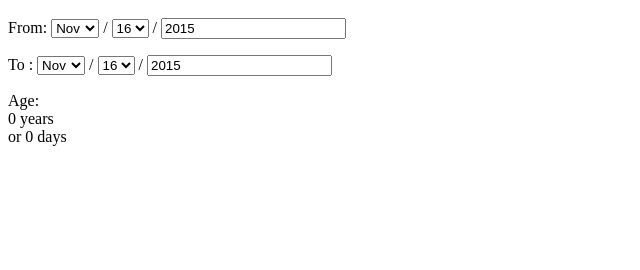
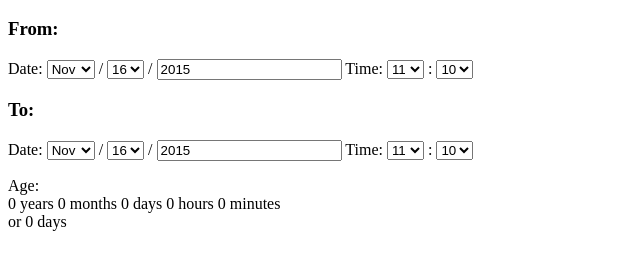
Before and after one commit to alistermada/age-calculator, a plain HTML site: page index.html in a window 1280 px wide. Shown: the part 48-318 px from the top of the page, without its empty margins (0-640 px from the left). Drawn offline with nearby package versions, Linux system fonts and the light colour scheme.

Commit message:
added hours and minutes

```diff
--- a/age-calculator.js
+++ b/age-calculator.js
@@ -4,12 +4,8 @@ angular
 		$scope.getDaysInMonth = function(month, year) {
 			var monthIndex = $scope.months.indexOf(month);
 			var daysInMonth = $scope.daysEachMonth[monthIndex];
-			var days = [];
+			var days = $scope.getListOfNumbers(1, daysInMonth);
 			var leapYear = false;
-
-			for (var i = 1; i <= daysInMonth; i++) {
-				days.push(i);
-			}
 
 			if (month === "Feb" && $scope.isLeapYear(year)) {
 				days.push(29);
@@ -37,21 +33,38 @@ angular
 			var startMonthIndex = $scope.months.indexOf($scope.startMonth);
 			var endMonthIndex = $scope.months.indexOf($scope.endMonth);
 			var milliPerYear = 31536000000;
-			var milliPerDay = 86400000
+			var milliPerDay = milliPerYear / 365;
 
 			var startTime = new Date($scope.startYear, startMonthIndex, $scope.startDay);
 			startTime.setFullYear($scope.startYear);
 			var endTime = new Date($scope.endYear, endMonthIndex, $scope.endDay);
+			endTime.setFullYear($scope.endYear);
 			//Age in milliseconds
 			var age = endTime - startTime;
 
-			$scope.ageYear = Math.floor(age / milliPerYear);
-			$scope.ageTotalDays = age / milliPerDay;
-
-
-		}
-
-		// !!NOTE!! Refactor $watch functions to reduce redundancies
+			$scope.ageTotalDays = Math.floor(age / milliPerDay);
+			$scope.ageYear = $scope.endYear - $scope.startYear;
+			$scope.ageMonth = endMonthIndex - startMonthIndex;
+			if ($scope.ageMonth < 0) {
+				$scope.ageYear --;
+				$scope.ageMonth += 12;
+			}
+			$scope.ageDay = $scope.endDay - $scope.startDay;
+			if ($scope.ageDay < 0) {
+				$scope.ageMonth --;
+				$scope.ageDay += $scope.daysEachMonth[startMonthIndex];
+			}
+			$scope.ageHour = $scope.endHour - $scope.startHour;
+			if ($scope.ageHour < 0) {
+				$scope.ageDay --;
+				$scope.ageHour += 24;
+			}
+			$scope.ageMinute = $scope.endMinute - $scope.startMinute;
+			if ($scope.ageMinute < 0) {
+				$scope.ageHour --;
+				$scope.ageMinute += 60;
+			}
+		};
 
 		$scope.$watch('startMonth', function(month) {
 			$scope.startDays = $scope.getDaysInMonth(month, $scope.startYear);
@@ -77,11 +90,25 @@ angular
 			}
 		});
 
+		$scope.getListOfNumbers = function(min, max) {
+			var list = [];
+			for (var i = min; i <= max; i++) {
+				list.push(i);
+			}
+			return list;
+		};
 
-		(function init(){
+
+		(function init() {
 			var now = new Date;
 			$scope.months = ['Jan', 'Feb', 'Mar', 'Apr', 'May', 'Jun', 'Jul', 'Aug', 'Sep', 'Oct', 'Nov', 'Dec'];
 			$scope.daysEachMonth = [31, 28, 31, 30, 31, 30, 31, 31, 30, 31, 30, 31];
+			$scope.hours = $scope.getListOfNumbers(0, 23);
+			$scope.minutes = $scope.getListOfNumbers(0, 59);
+			$scope.startHour = now.getHours();
+			$scope.startMinute  = now.getMinutes();
+			$scope.endHour = now.getHours();
+			$scope.endMinute = now.getMinutes();
 
 			$scope.startMonth = $scope.months[now.getMonth()];
 			$scope.endMonth = $scope.months[now.getMonth()];
@@ -97,6 +124,6 @@ angular
 			$scope.startTime = now;
 			$scope.endTime = now;
 
-			$scope.calculateInterval = $interval($scope.calculate, 500);
+			$scope.calculateInterval = $interval($scope.calculate, 250);
 		})();
 	}]);
--- a/index.html
+++ b/index.html
@@ -6,23 +6,33 @@
 	</head>
 	<body ng-app="age-calculator" ng-controller="CalculatorController">
 		<h1>Age Calculator</h1>
-		<p>From:
+		<h3>From:</h3>
+		<p> Date:
 			<select ng-model="startMonth" ng-options="month for month in months"></select>
 			/
 			<select ng-model="startDay" ng-options="day for day in startDays"></select>
 			/
 			<input type="number" max="9999" placeholder="yyyy" ng-model="startYear">
+			Time:
+			<select ng-model="startHour" ng-options="hour for hour in hours"></select>
+			:
+			<select ng-model="startMinute" ng-options="minute for minute in minutes"></select>
 		</p>
-		<p>To  :
+		<h3>To:</h3>
+		<p>	Date:
 			<select ng-model="endMonth" ng-options="month for month in months"></select>
 			/
 			<select ng-model="endDay" ng-options="day for day in endDays"></select>
 			/
 			<input type="number" max="9999" placeholder="yyyy" ng-model="endYear">
+			Time:
+			<select ng-model="endHour" ng-options="hour for hour in hours"></select>
+			:
+			<select ng-model="endMinute" ng-options="minute for minute in minutes"></select>
 		</p>
 		<p>Age:
 			</br>
-			{{ageYear}} years
+			{{ageYear}} years {{ageMonth}} months {{ageDay}} days {{ageHour}} hours {{ageMinute}} minutes
 			</br>
 			or {{ageTotalDays}} days
 		</p>
```
